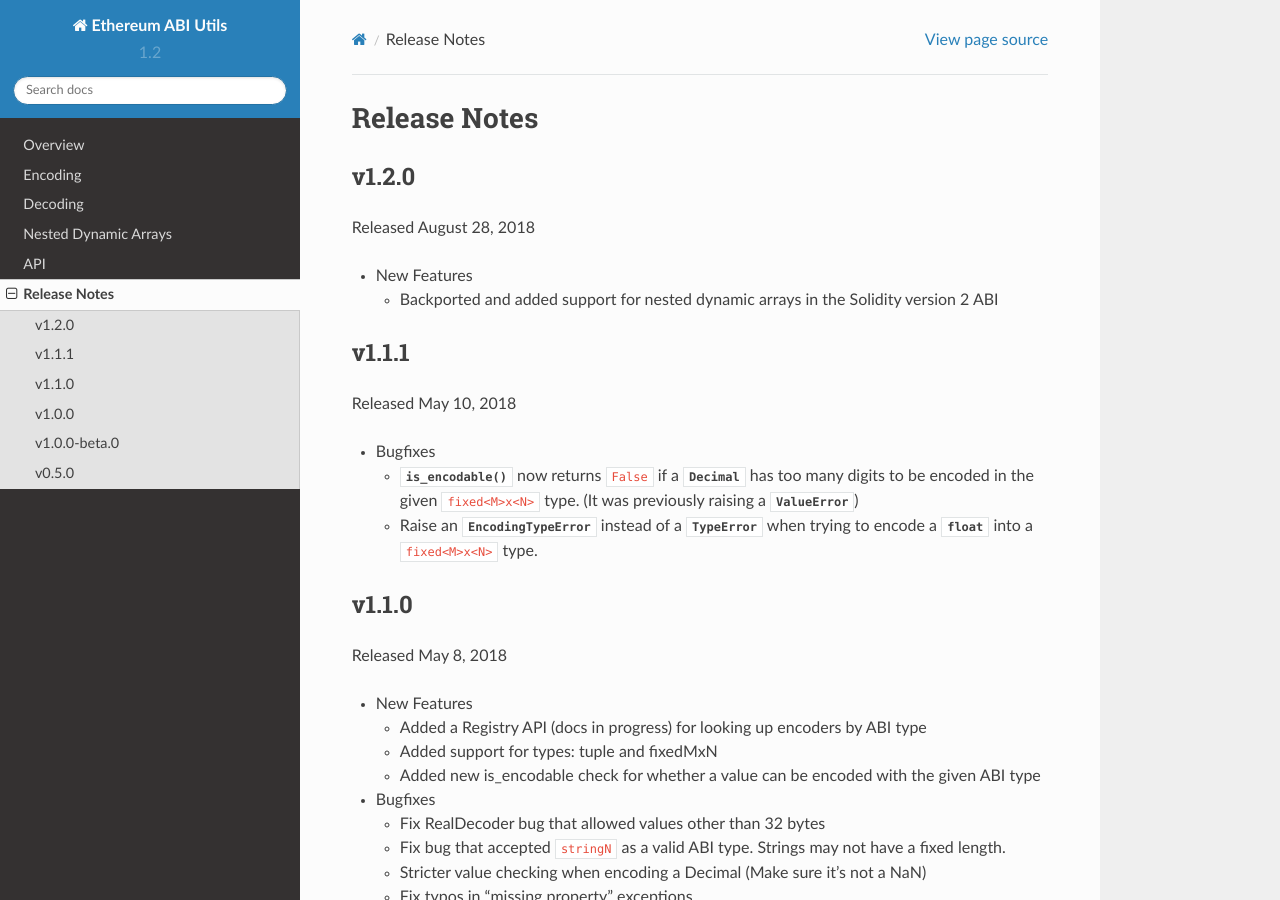
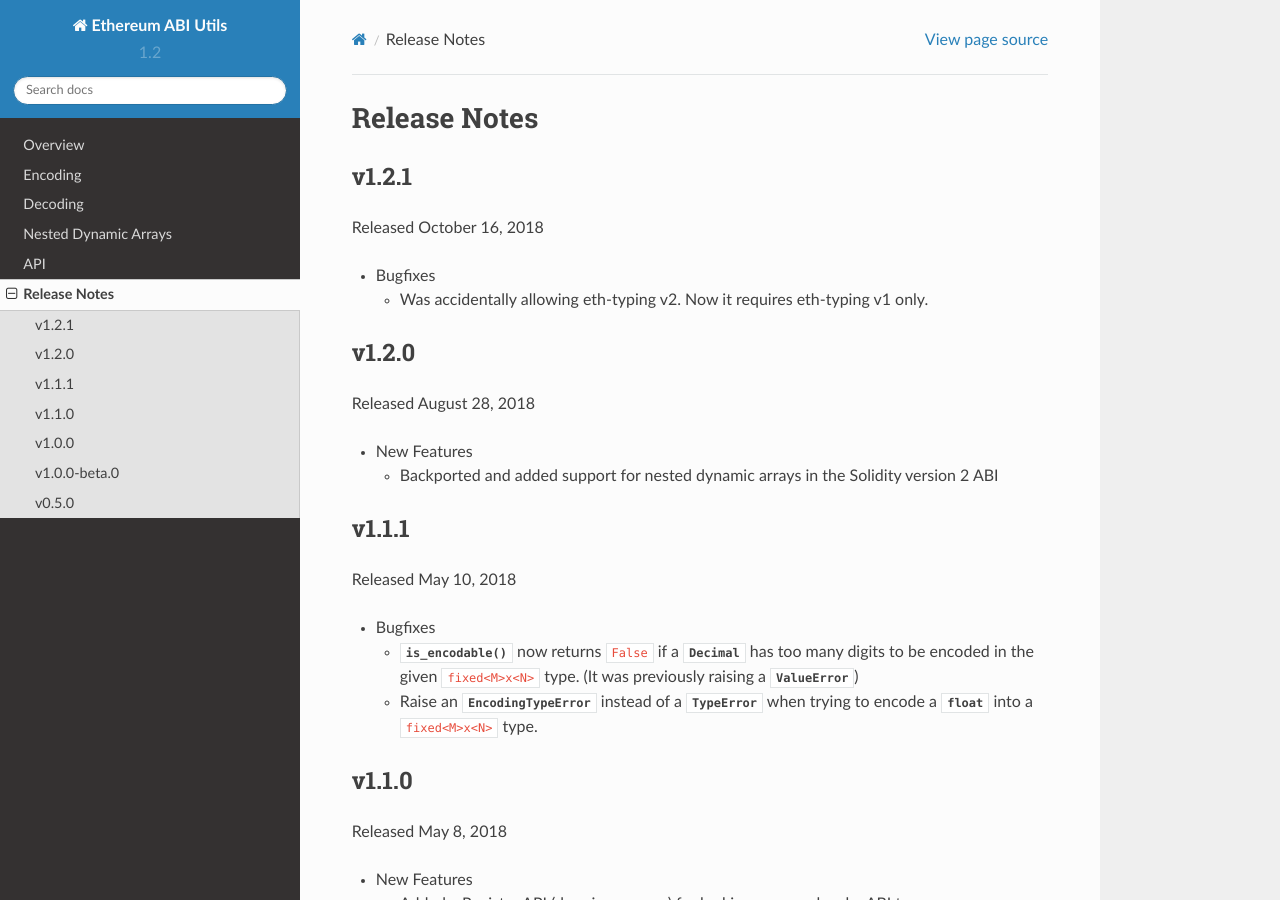
Before and after one commit to ethereum/eth-abi, a Sphinx documentation site: the page built from docs/releases.rst, in a window 1280 px wide and 900 px high. Built offline with Sphinx 7.4.7 and the Read the Docs theme 2.0.0, drawn with Linux system fonts in a browser that asks for light colours.

Commit message:
release notes for v1.2.1

```diff
--- a/docs/releases.rst
+++ b/docs/releases.rst
@@ -1,5 +1,14 @@
 Release Notes
 =============
+
+v1.2.1
+-------------
+
+Released October 16, 2018
+
+- Bugfixes
+
+  - Was accidentally allowing eth-typing v2. Now it requires eth-typing v1 only.
 
 v1.2.0
 -------------
```
